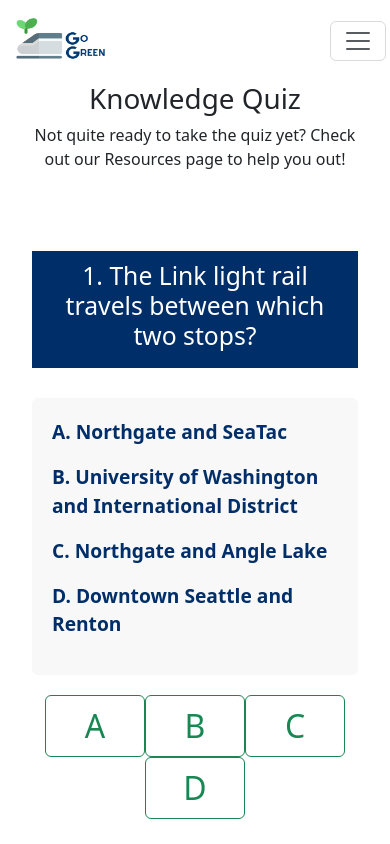
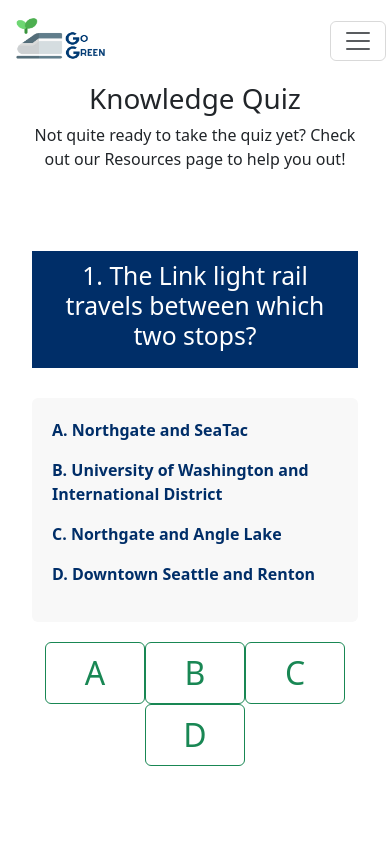
Before and after one commit to UW-INFO442-AU23/Team-SCAMS, a React (Create React App) app: page /knowledge_quiz in a window 390 px wide. Shown: the top 844 px of the page. Built offline with nearby package versions, Linux system fonts and the light colour scheme.

Commit message:
button for quiz on mobile sizing

```diff
--- a/src/index.css
+++ b/src/index.css
@@ -44,7 +44,6 @@
     .footer {
         display: none;
     }
-
 }
 
 .footer_link {
@@ -59,7 +58,6 @@
 .footer_logo {
     padding-top: 1rem;
     padding-bottom: 1rem;
-
 }
 
 .footer_container {
@@ -118,6 +116,7 @@
 
 .result-text {
     margin-left: 10px;
+    /* Adjust the spacing between image and text as needed */
 }
 
 .result-headers {
@@ -135,6 +134,7 @@
 }
 
 .homepage-img {
+    /* this css ensures that each section in the home page is properly spaced out. */
     margin-top: 2rem;
     margin-bottom: 2rem;
 }
@@ -146,7 +146,8 @@
 .feature-section {
     background-color: #F0F0F0;
     padding-bottom: 5rem;
-    margin-left: -40px; /* Negative margin to compensate for container padding */
+    margin-left: -40px;
+    /* Negative margin to compensate for container padding */
     margin-right: -40px;
 }
 
@@ -236,7 +237,6 @@
     outline: 5px solid #006D04;
 }
 
-
 /* QUIZ PAGE STYLING */
 @media (min-width: 1063px) {
     .quiz_background {
@@ -245,6 +245,11 @@
         background-position: top -225px center;
         min-height: 2800px;
     }
+}
+
+.quiz_spacing {
+    padding-left: 80px;
+    padding-right: 80px;
 }
 
 .quiz_question:first-child {
@@ -266,7 +271,6 @@
     max-width: 700px;
     color: #002E68;
     font-weight: bold;
-    font-size: 1.2em;
     padding: 20px;
     margin-bottom: 20px;
     margin-top: 30px;
```
